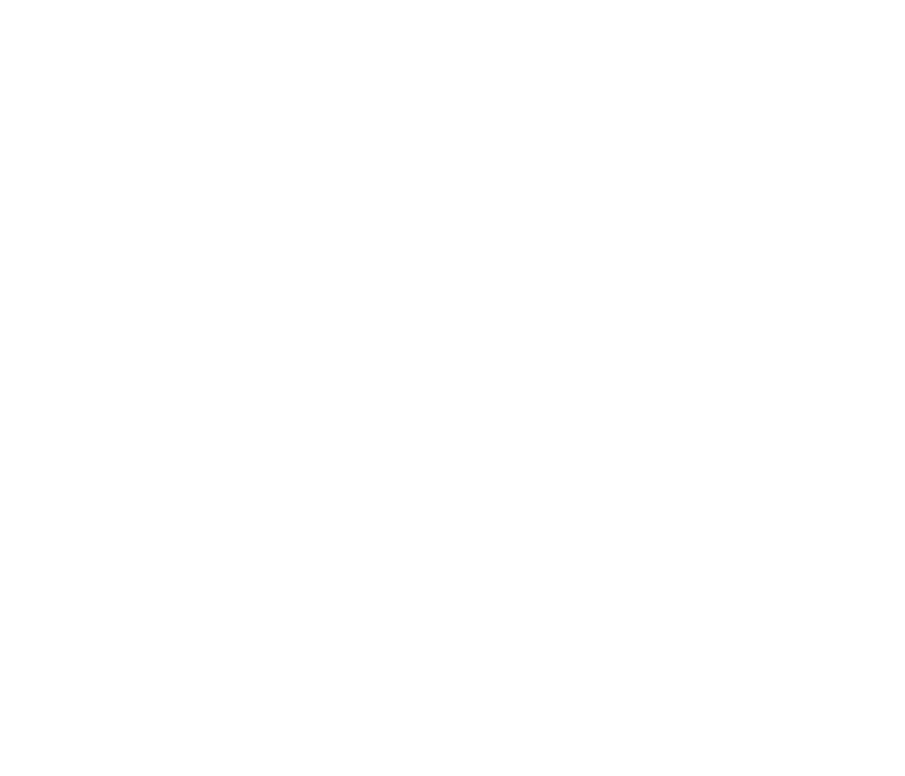
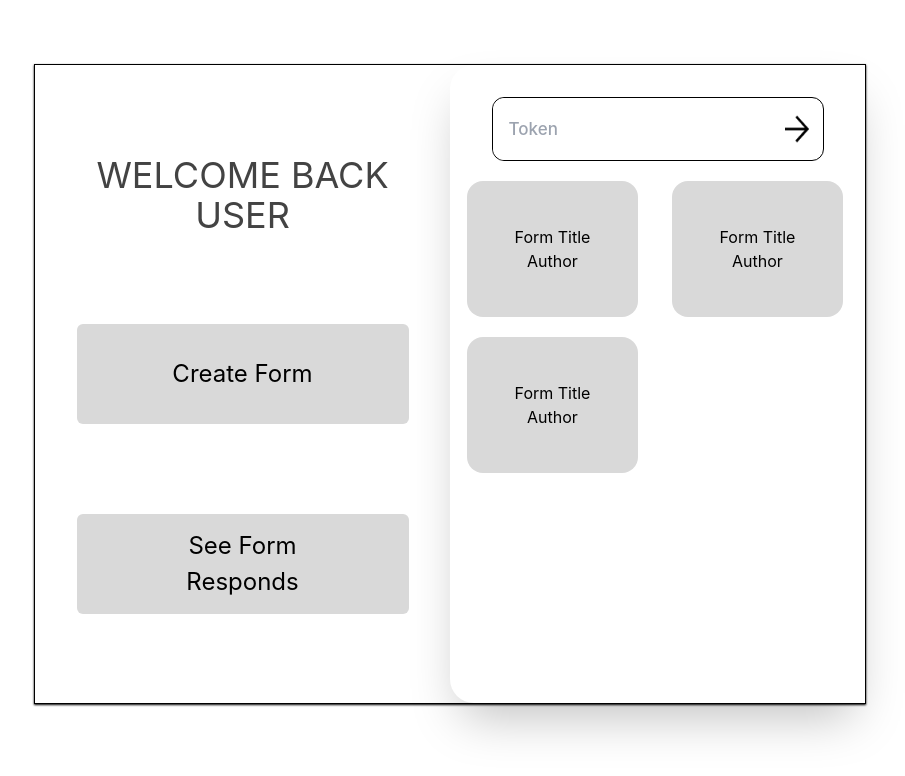
Before and after one commit to chaddjong/projek-vote, a React (Create React App) app: page / in a window 1280 px wide. Shown: the top 776 px of the page, without its empty margins (190-1095 px from the left). Built offline with nearby package versions, Linux system fonts and the light colour scheme.

Commit message:
menambahkan beberapa desktop

```diff
--- a/src/App.js
+++ b/src/App.js
@@ -1,4 +1,5 @@
 import React from "react";
+import DesktopFormMaking from "./pages/DesktopFormMaking";
 import LoginPage from "./pages/LoginPage";
 import HomePage from "./pages/HomePage";
 import { faRoute } from "@fortawesome/free-solid-svg-icons";
@@ -8,7 +9,7 @@ import Testing from "./pages/flextest";
 function App() {
   return (
     <div className="App">
-      {/* <HomePage /> */}
+      <HomePage />
       {/* <LoginPage /> */}
       {/* <Testing /> */}
     </div>
--- a/src/components/PublicFormThumbnail.jsx
+++ b/src/components/PublicFormThumbnail.jsx
@@ -1,8 +1,8 @@
 import React from "react";
 
 function PublicFormThumbnail() {
-    return(
-        <div className="flex justify-center bg-white w-[150px] h-[130px] rounded-2xl hover:bg-[#FFB546] mx-3 mt-5">
+  return (
+    <div className="flex justify-center bg-white w-[41%] h-[17vh] rounded-2xl hover:bg-[#FFB546] mx-[4.2%] mt-5 lg:bg-[#d9d9d9]">
       <button className="flex flex-col justify-center items-center">
         <h3>Form Title</h3>
         <p>Author</p>
--- a/src/pages/DesktopFormMaking.jsx
+++ b/src/pages/DesktopFormMaking.jsx
@@ -26,7 +26,7 @@ export default function FormMaking() {
         <input
           type="text"
           placeholder="Untitled Question"
-          class="h-[4.5vh] w-[85%] text-2xl ml-4 mt-5 border-b-2 border-black bg-transparent"
+          class="h-[4.5vh] w-[85%] text-2xl ml-4 mt-5 border-b-2 border-black bg-transparent "
         />
         <p class="text-[#FF4B4B] ml-4 text-[14px] mt-1 font-inter">
           This field needs to be filled
--- a/src/pages/DesktopLogin.jsx
+++ b/src/pages/DesktopLogin.jsx
@@ -4,7 +4,7 @@ import diamond from "../image/diamond.png";
 
 export default function DeskstopLogin() {
   return (
-    <body className=" flex flex-col justify-center items-center">
+    <div className=" flex flex-col justify-center items-center">
       <div className="flex justify-start items-start h-[80vh] w-[65%] border-[1px] border-black my-16 shadow-sm shadow-black">
         <img src={Img} class="bg-[#FFB546] h-[100%] w-[50%]" />
         <div class="flex flex-col justify-evenly items-center h-[100%] w-[50%]">
@@ -17,6 +17,6 @@ export default function DeskstopLogin() {
           </button>
         </div>
       </div>
-    </body>
+    </div>
   );
 }
--- a/src/pages/HomePage.jsx
+++ b/src/pages/HomePage.jsx
@@ -1,10 +1,13 @@
 import React from "react";
+import Arrow from "../img/Arrow.png";
 import HomeMenu from "../components/HomeMenu";
+
 import PublicFormThumbnail from "../components/PublicFormThumbnail";
 
 function HomePage() {
   return (
     <div>
+      <div className="lg:hidden">
         <div className="flex flex-col justify-center items-center">
           <div className="flex flex-row justify-center items-center mt-[83.83px] text-4xl text-center leading-[44.3px] font-inter font-bold text-[#434343]">
             <h1>WELCOME BACK USER!</h1>
@@ -23,6 +26,44 @@ function HomePage() {
           </div>
         </div>
       </div>
+      <div className="max-[1024px]:hidden">
+        <div className="flex flex-col justify-center items-center">
+          <div class="flex justify-start items-start h-[80vh] w-[65%] border-[1px] border-black my-16 shadow-sm shadow-black">
+            <div class="flex flex-col justify-evenly items-center h-[100%] w-[50%]">
+              <h1 class="font-inter text-4xl text-center text-[#434343]">
+                WELCOME BACK <br></br> USER
+              </h1>
+              <button class="h-[100px] w-[80%]  bg-[#D9D9D9] rounded-md font-inter text-[24px] hover:bg-orange-300">
+                Create Form
+              </button>
+              <button class="h-[100px] w-[80%]  bg-[#D9D9D9] rounded-md font-inter text-[24px] text-center hover:bg-orange-300">
+                See Form <br></br> Responds
+              </button>
+            </div>
+            <div class="flex flex-col justify-start items-center h-[100%] w-[50%] rounded-l-3xl bg-[#FFFFFF] shadow-2xl shadow-[#00000040]">
+              <form class="h-[8vh] w-[80%] flex justify-center items-center border-[1px] border-[#000000] rounded-xl  mt-8">
+                <input
+                  type="text"
+                  placeholder="Token"
+                  class="block h-[7.7vh] w-[100%] rounded-xl placeholder:pl-4 text-[17px] font-medium"
+                ></input>
+                <button type="submit" class="h-[5vh] w-[50px]">
+                  <img src={Arrow} class="h-[5vh] w-[100%] pr-2 "></img>
+                </button>
+              </form>
+              {/* <h1 class="text-[25px] font-normal my-auto mx-auto opacity-30 font-inter">
+               No Public Forms <br></br> At The Moment
+              </h1>*/}
+              <div className="flex flex-wrap justify-start w-[100%]">
+                <PublicFormThumbnail />
+                <PublicFormThumbnail />
+                <PublicFormThumbnail />
+              </div>
+            </div>
+          </div>
+        </div>
+      </div>
+    </div>
   );
 }
 
--- a/src/pages/LoginPage.jsx
+++ b/src/pages/LoginPage.jsx
@@ -1,25 +1,46 @@
 import React from "react";
 import background from "../img/image 1.svg";
+import Diamond from "../img/diamond.png";
 
 function LoginPage() {
   return (
     <div className="relative">
+      <div class="lg:hidden">
         <div className="flex flex-col justify-center items-center">
           <div className="flex flex-row justify-center items-center mt-[83.83px] text-4xl text-center leading-[44.3px] font-inter font-bold text-[#434343]">
-          <h1>WELCOME TO UNKLAB FORMS</h1>
+            <h1>
+              WELCOME TO <br /> UNKLAB FORMS
+            </h1>
           </div>
-        <div className="absolute top-[150px]">
+          <div className="top-[150px]">
             <img src={background} alt="background-img" />
           </div>
-        <div className="flex flex-col justify-center items-center bg-[#D9D9D9] w-[200px] h-[50px] rounded-[10px] mt-[450px]">
+          <div className="flex flex-col justify-center items-center bg-[#D9D9D9] w-[200px] h-[50px] rounded-[10px] lg:hidden">
             <button className="font-inter font-bold text-[25px]">
               Login Here
             </button>
           </div>
-        <div className="pt-[10px]">
+          <div className="pt-[10px] lg:hidden">
             <p className="font-inter">
               <a href="#">Login with your Unklab account</a>
             </p>
+          </div>
+        </div>
+      </div>
+      <div class="max-[1024px]:hidden">
+        <div className=" flex flex-col justify-center items-center">
+          <div className="flex justify-start items-start h-[80vh] w-[65%] border-[1px] border-black my-16 shadow-sm shadow-black">
+            <img src={background} class="bg-[#FFB546] h-[100%] w-[50%]" />
+            <div class="flex flex-col justify-evenly items-center h-[100%] w-[50%]">
+              <img src={Diamond} class="h-[80px] w-[100px] "></img>
+              <h1 class="font-inter font-bold text-[4.8vh] text-center text-[#434343]">
+                WELCOME TO <br></br> UNKLAB FORMS
+              </h1>
+              <button class="h-[6vh] w-[40%] bg-[#D9D9D9] rounded-[15px] font-inter hover:bg-orange-300">
+                Login Here
+              </button>
+            </div>
+          </div>
         </div>
       </div>
     </div>
```
Also changed, not shown: src/img/diamond.png (added), todo.txt. Lines whose indentation alone changed are shown as unchanged.
